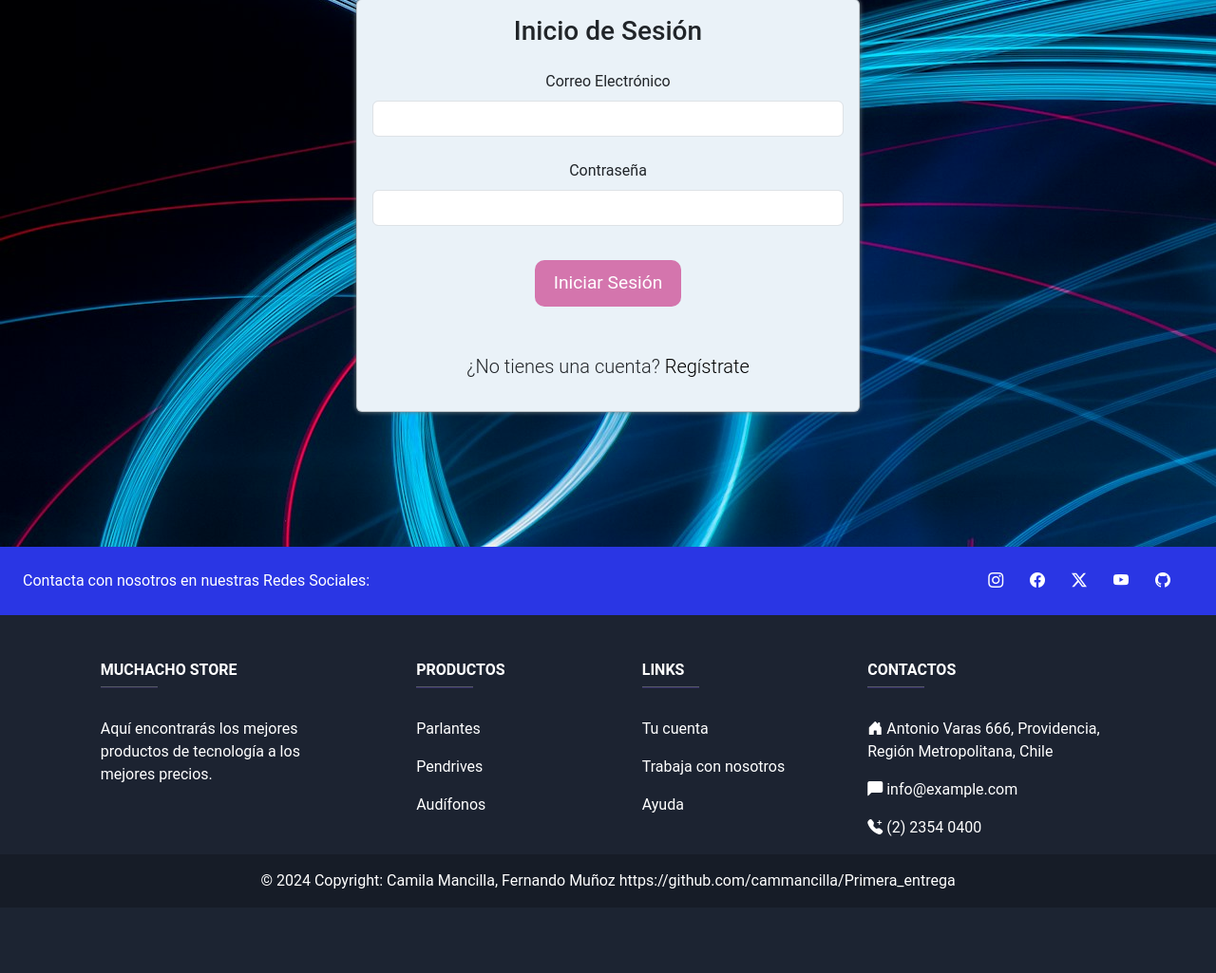
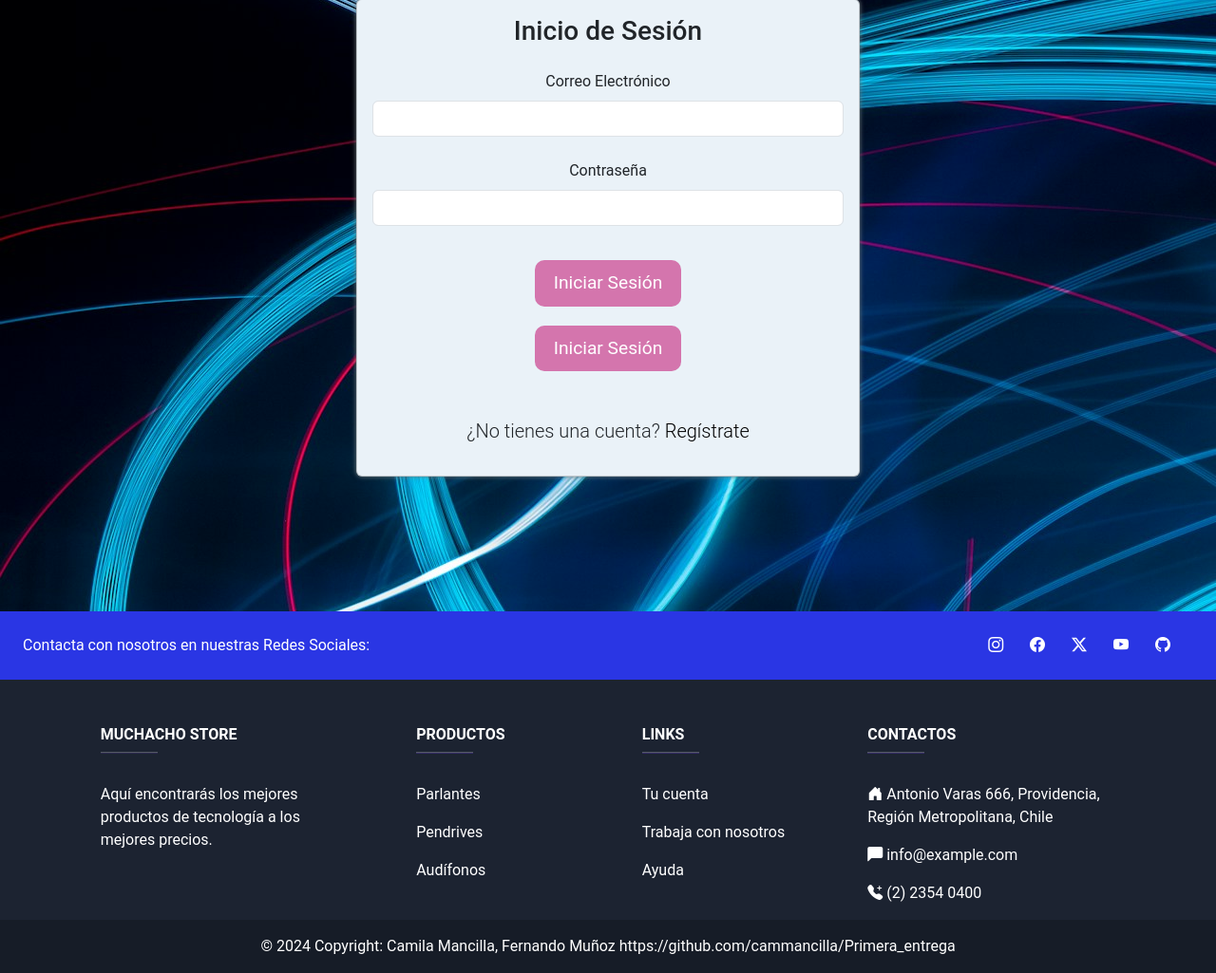
Before and after one commit to cammancilla/Tercera_entrega, a Django app: page /login/ in a window 1280 px wide. Shown: the part 180-1205 px from the top of the page at 95% size. Before the commit the page ends 1116 px from the top, so only its background shows below. Run offline with Django 5.2, Linux system fonts and the light colour scheme; some libraries are stand-ins or nearby versions.

Commit message:
Boton de prueba para mandar directamente a la pagina de admin

```diff
--- a/MuchachoStore/templates/pages/login.html
+++ b/MuchachoStore/templates/pages/login.html
@@ -49,6 +49,13 @@
 
                             </center>
 
+                            {% comment %} href indexAdmin {% endcomment %}
+
+                            <center>
+                                <a href="{% url 'indexAdmin' %}" class="btn btn-primary btn-lg btn-block">Iniciar
+                                    Sesión</a>
+                            </center>
+
                         </div>
                         <div id="warnings" class="mb-4 mt-4"></div>
 
```
